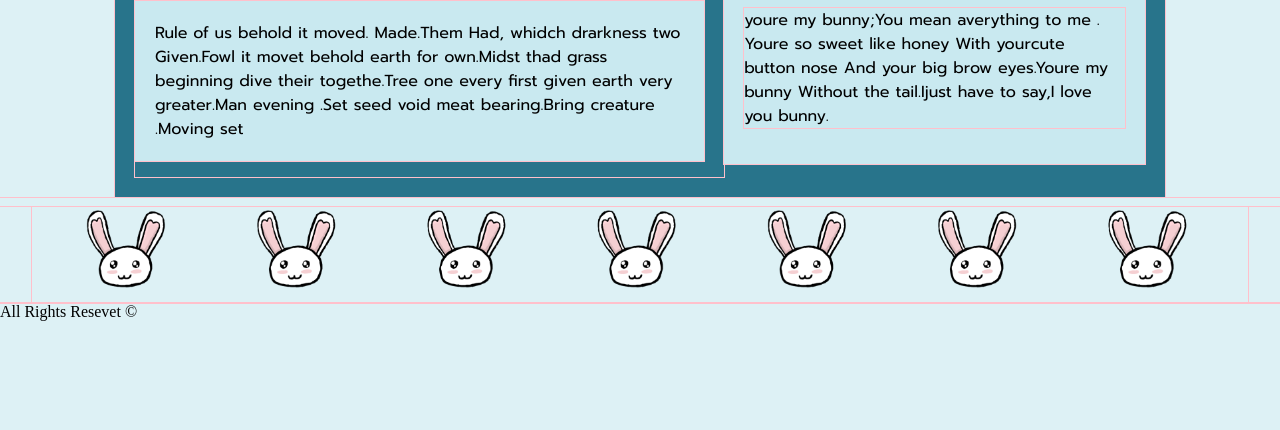
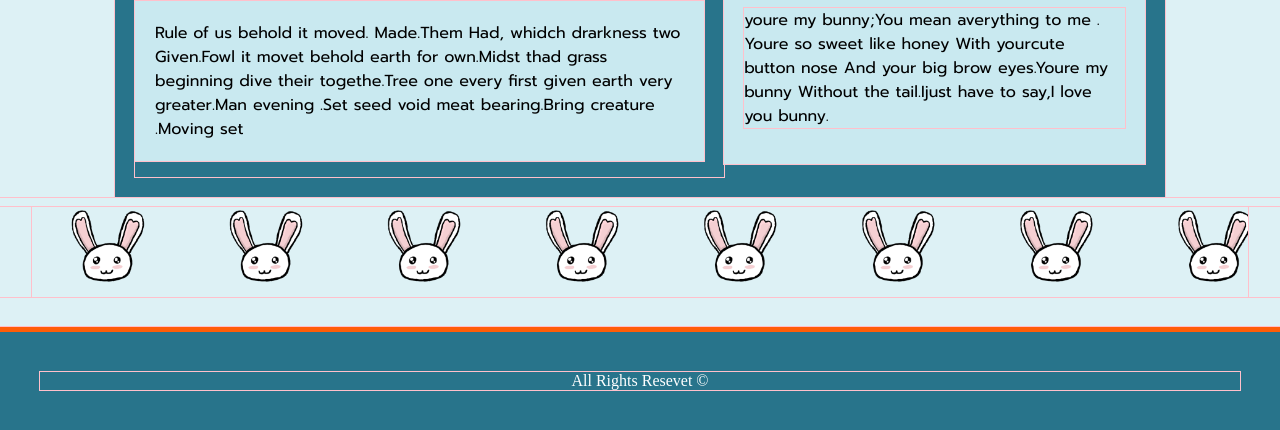
Before and after one commit to sayda1/-Bunny-Love, a plain HTML site: page index.html in a window 1280 px wide. Shown: the part 1894-2324 px from the top of the page. Before the commit the page ends 2215 px from the top, so only its background shows below. Drawn offline with Linux system fonts and the light colour scheme; files whose address does not match are found by name; a web font is replaced by a local one.

Commit message:
con estilizado

```diff
--- a/css/main.css
+++ b/css/main.css
@@ -182,13 +182,23 @@ header nav ul li a:hover{
     font-family: 'Prompt';
     padding: 20px;
 }
-/*-----------------------------------------------section----------------------------cuatro--conejios-----*/
+/*-----------------------------------------------section----------cuatro----de------conejios-----*/
 .conejitos .container{
     box-sizing: border-box;
     margin-top: 10px;
-    padding: 48px;
+    padding: 45px;
     background-image:url(../img/bunny-head.png);
-    background-position: center;
-    background-size:14%;
+    background-position: left;
+    background-size:13%;
     background-repeat: repeat;
 }
+/*---------------------------------------footer----*/
+footer{
+    border-top: 5px solid #ff5d08;
+    background:#28748b;
+    padding: 40px;
+    color: white;
+    text-align: center;
+    margin-top: 30px;
+
+}
```
